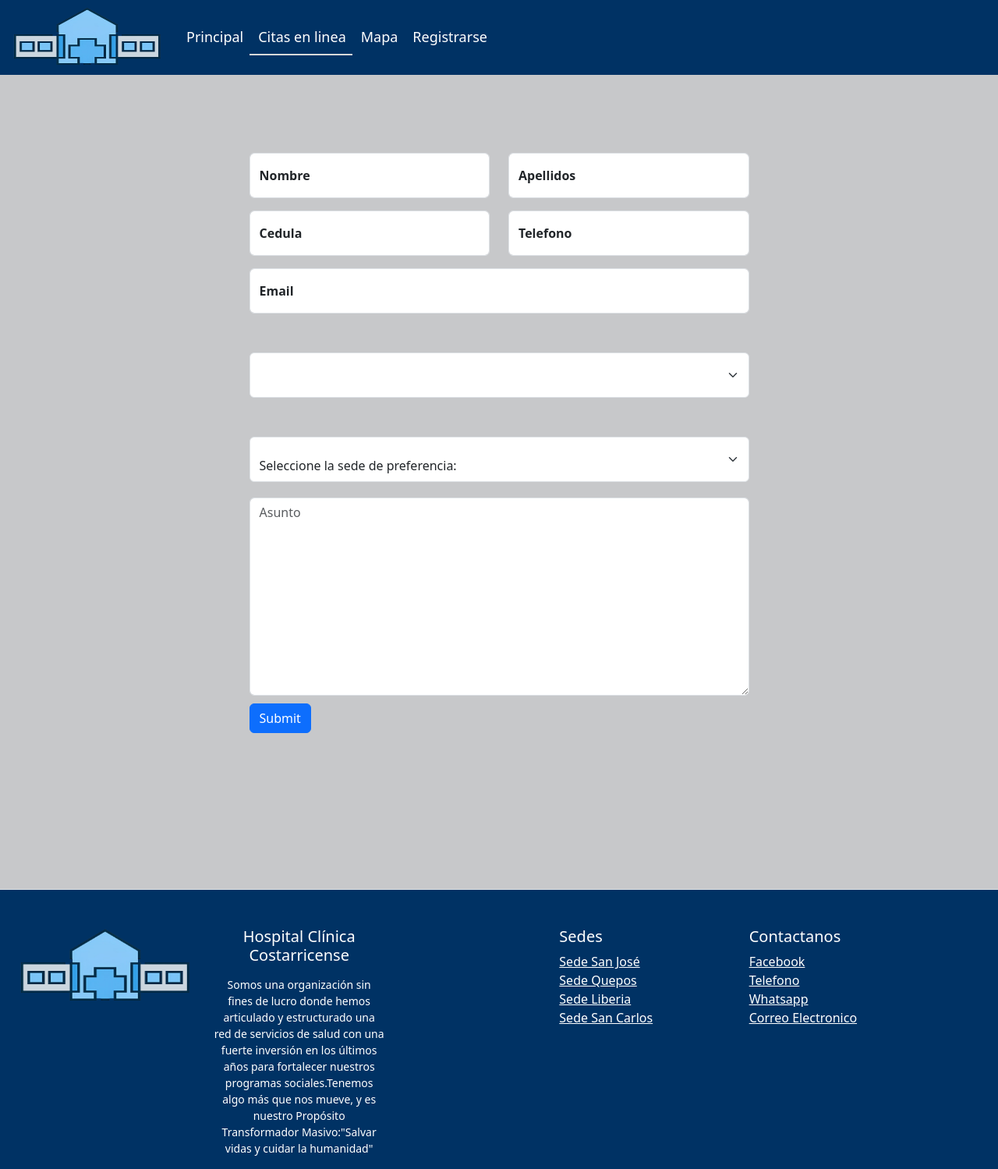
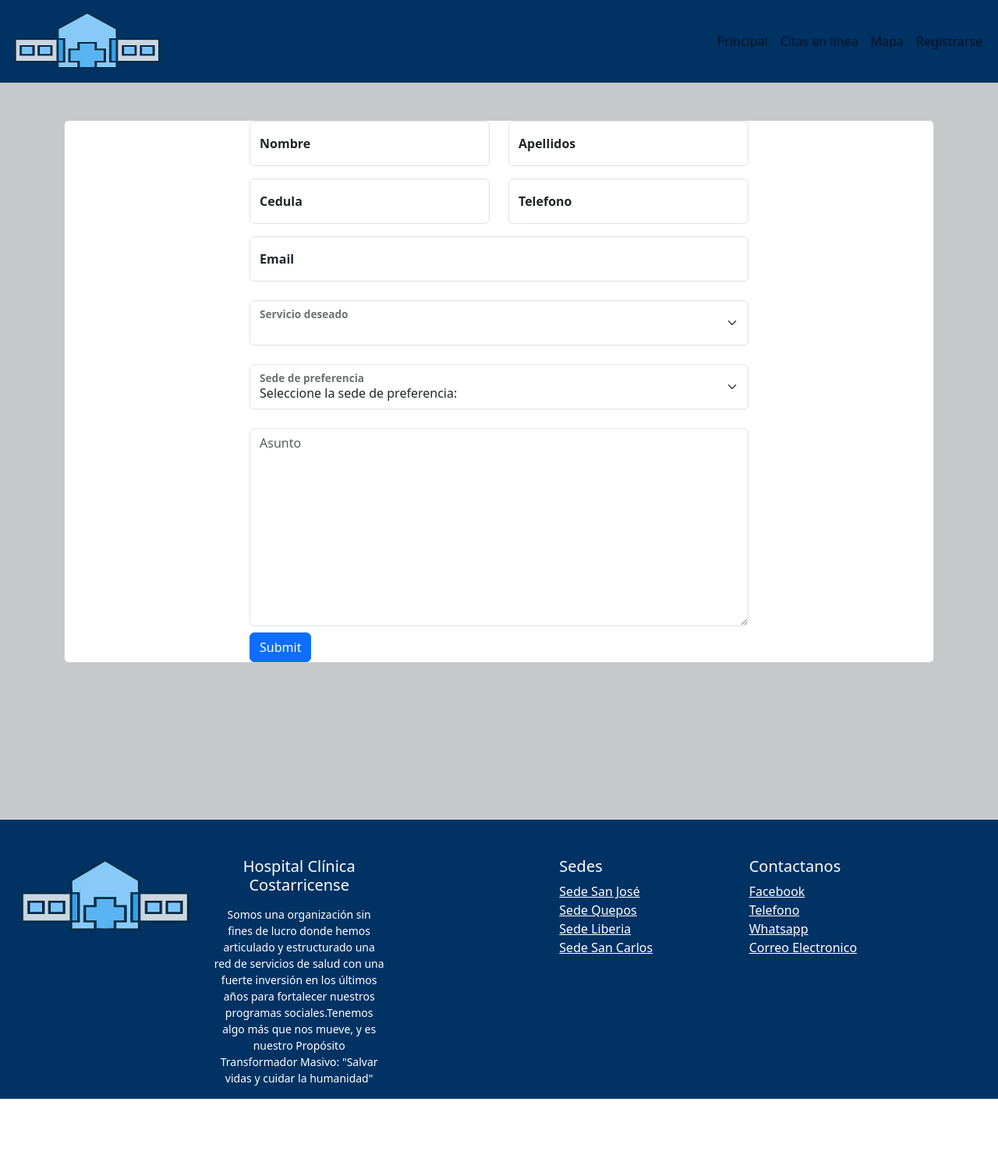
Before and after one commit to theMax204/ProyectoWebhospital, a PHP site: the page made by Citas en linea.php in a window 1280 px wide. Shown: the whole page at 78% size. After the commit the page ends 1409 px from the top, so only its background shows below. Run offline with PHP 8.4, Linux system fonts and the light colour scheme; data that the repository does not hold is empty; some libraries are stand-ins or nearby versions.

Commit message:
Se cambiaron ciertos archivos

```diff
--- a/Citas en linea.php
+++ b/Citas en linea.php
@@ -1,135 +1,91 @@
 <!doctype html>
-<html class="no-js" lang="">
+<html lang="en">
 
 <head>
     <meta charset="utf-8">
-  <title></title>
+    <title>Título de tu página</title>
     <meta name="description" content="">
     <meta name="viewport" content="width=device-width, initial-scale=1">
-
-  <meta property="og:title" content="">
-  <meta property="og:type" content="">
-  <meta property="og:url" content="">
-  <meta property="og:image" content="">
-
-  <link rel="manifest" href="site.webmanifest">
-  <link rel="apple-touch-icon" href="icon.png">
-  <!-- Place favicon.ico in the root directory -->
 
     <link rel="stylesheet" href="https://cdnjs.cloudflare.com/ajax/libs/font-awesome/5.15.3/css/all.min.css">
     <link rel="stylesheet" href="css/normalize.css">
     <link rel="stylesheet" href="css/main.css">
-  <link href="https://cdn.jsdelivr.net/npm/bootstrap@5.3.0-alpha3/dist/css/bootstrap.min.css" rel="stylesheet"
-    integrity="sha384-KK94CHFLLe+nY2dmCWGMq91rCGa5gtU4mk92HdvYe+M/SXH301p5ILy+dN9+nJOZ" crossorigin="anonymous">
-
-
+    <link href="https://cdn.jsdelivr.net/npm/bootstrap@5.3.0/dist/css/bootstrap.min.css" rel="stylesheet">
     <link rel="stylesheet" href="css/generalh.css">
     <link rel="stylesheet" href="css/Citas en linea.css">
 </head>
 
+<body class="bodyprincipal">
+    <!-- Header -->
+    <?php include "headerdos.php"; ?>
 
-<!-- cabecera  -->
-<?php
-$currentPage = basename($_SERVER['PHP_SELF']);
-include "headerdos.php";
-?>
-<!-- cabecera -->
-
-
-<!-- contenido-->
-<body class="bodyprincipal">
-<div class="cardcitas" >
-  <div class="container" style="margin-top: 100px;">
+    <!-- Content -->
+    <div class="container mt-5">
+        <div class="card cardcitas">
             <section class="row justify-content-center">
-
-
                 <div class="col-md-6 col-lg-7">
-        <form class="textomodificado" action="">
-          <div class="row">
+                    <form class="textomodificado">
+                        <div class="row mb-3">
                             <div class="col">
-              <div class="form-floating mb-3">
+                                <div class="form-floating">
                                     <input type="text" class="form-control" id="nombre" placeholder="Nombre">
                                     <label for="nombre">Nombre</label>
                                 </div>
                             </div>
                             <div class="col">
-              <div class="form-floating mb-3">
+                                <div class="form-floating">
                                     <input type="text" class="form-control" id="apellido" placeholder="Apellidos">
                                     <label for="apellido">Apellidos</label>
                                 </div>
                             </div>
                         </div>
 
-          <div class="row">
+                        <div class="row mb-3">
                             <div class="col">
-              <div class="form-floating mb-3">
-                <input type="text" class="form-control" id="nombre" placeholder="Nombre">
+                                <div class="form-floating">
+                                    <input type="text" class="form-control" id="celuda" placeholder="Cedula">
                                     <label for="celuda">Cedula</label>
                                 </div>
                             </div>
                             <div class="col">
-              <div class="form-floating mb-3">
-                <input type="text" class="form-control" id="nombre" placeholder="Nombre">
+                                <div class="form-floating">
+                                    <input type="text" class="form-control" id="telefono" placeholder="Telefono">
                                     <label for="telefono">Telefono</label>
                                 </div>
                             </div>
                         </div>
 
-          <div class="form-floating">
+                        <div class="form-floating mb-3">
                             <input type="email" class="form-control" id="email" placeholder="Email">
                             <label for="email">Email</label>
                         </div>
 
-          <div class="col" style="margin-top: 50px;">
+                        <div class="col mt-4">
                             <div class="form-floating">
-          <select class="form-select" aria-label="Default select example">
+                                <select class="form-select" aria-label="Servicio deseado">
                                     <option value="" disabled selected>Servicio deseado:</option>
-            <option value="1">Cardiologia</option>
-            <option value="2">Dermatologia</option>
-            <option value="3">Departamento De Emergencias</option>
-            <option value="4">Endocrinologia</option>
-            <option value="5">Farmacia</option>
-            <option value="6">Fisiatria</option>
-            <option value="7">Gastroenterologia</option>
-            <option value="8">Geriatria</option>
-            <option value="9">Ginecologia</option>
-            <option value="10">Medicina General</option>
-            <option value="11">Medicina Interna</option>
-            <option value="12">Nutrición</option>
-            <option value="13">Odontologia</option>
-            <option value="14">Oftalmologia</option>
-            <option value="15">Oncologia</option>
-            <option value="16">Optometria</option>
-            <option value="17">Ortopedia y Traumatologia</option>
-            <option value="18">Otorrinolaringologia</option>
-            <option value="19">Otros</option>
-            <option value="20">Pediatria</option>
-            <option value="21">Psiquiatra y Psicologia</option>
-            <option value="22">Radiologia</option>
-            <option value="23">Reumatologia</option>
-            <option value="24">Terapia Fisica</option>
-            <option value="25">Urologia</option>
-            <option value="26">Vascular Periferico</option>
+                                    <!-- Opciones del select -->
                                 </select>
+                                <label for="servicio">Servicio deseado</label>
                             </div>
                         </div>
 
-          <div class="col" style="margin-top: 50px;">
+                        <div class="col mt-4">
                             <div class="form-floating">
-          <select class="form-select" aria-label="Default select example">
+                                <select class="form-select" aria-label="Sede de preferencia">
                                     <option value="" disabled selected>Seleccione la sede de preferencia:</option>
-            <option value="1">Sede 1</option>
-            <option value="2">Sede 2</option>
-            <option value="3">Sede 3</option>
+                                    <!-- Opciones del select -->
                                 </select>
+                                <label for="sede">Sede de preferencia</label>
                             </div>
                         </div>
 
-          <div class="form-group" style="margin-top: 20px;">
-            <textarea placeholder="Asunto" class="form-control" name="mensaje" id="mensaje" cols="30" rows="10"></textarea>
+                        <div class="form-group mt-4">
+                            <textarea placeholder="Asunto" class="form-control" name="mensaje" id="mensaje" cols="30"
+                                rows="10"></textarea>
                         </div>
 
-          <div class="form-group" style="margin-top: 10px;">
+                        <div class="form-group mt-2">
                             <button type="submit" class="btn btn-primary">Submit</button>
                         </div>
                     </form>
@@ -138,32 +94,16 @@
         </div>
     </div>
 
+    <!-- Footer -->
+    <?php include "footer.php"; ?>
 
-<div>
-
-</div>
-
-
-</body>
-<!--  pie  -->
-<?php include "footer.php" ?>
-<!-- pie-->
-
-
-
-
-
+    <!-- Scripts -->
     <script src="js/vendor/modernizr-3.11.2.min.js"></script>
     <script src="js/plugins.js"></script>
     <script src="js/main.js"></script>
     <script src="https://kit.fontawesome.com/97cef9f55a.js" crossorigin="anonymous"></script>
-<!-- archivos js adicionales -->
-<script src="https://cdn.jsdelivr.net/npm/bootstrap@5.3.0-alpha3/dist/js/bootstrap.bundle.min.js"
-  integrity="sha384-ENjdO4Dr2bkBIFxQpeoTz1HIcje39Wm4jDKdf19U8gI4ddQ3GYNS7NTKfAdVQSZe" crossorigin="anonymous"
-  integrity="integrity=" sha384-ENjdO4Dr2bkBIFxQpeoTz1HIcje39Wm4jDKdf19U8gI4ddQ3GYNS7NTKfAdVQSZe
-  crossorigin="anonymous"></script>
+    <script src="https://cdn.jsdelivr.net/npm/bootstrap@5.3.0/dist/js/bootstrap.bundle.min.js"></script>
+    <script src="js/principal.js"></script>
+</body>
 
-
-
-<script src="js/principal.js"></script>
 </html>
--- a/footer.php
+++ b/footer.php
@@ -1,12 +1,13 @@
-<footer class="row pt-4  pt-md-5 border-top">
+<footer class="row pt-4 pt-md-5 border-top">
     <div class="col-12 col-md">
         <img class="logoprinfo" src="img/logo.png" alt="">
     </div>
     <div class="hospitalfo col-6 col-md">
         <h5>Hospital Clínica Costarricense</h5>
-      <ul class="menufo list-unstyled text-small">
-        <p class="footcoletra">Somos una organización sin fines de lucro donde hemos articulado y estructurado una red de servicios de salud con una fuerte inversión en los últimos años para fortalecer nuestros programas sociales.Tenemos algo más que nos mueve, y es nuestro Propósito Transformador Masivo:"Salvar vidas y cuidar la humanidad"</p>
-      </ul>
+        <p class="footcoletra">Somos una organización sin fines de lucro donde hemos articulado y estructurado una red
+            de servicios de salud con una fuerte inversión en los últimos años para fortalecer nuestros programas
+            sociales.Tenemos algo más que nos mueve, y es nuestro Propósito Transformador Masivo: "Salvar vidas y cuidar
+            la humanidad"</p>
     </div>
     <div class="hospitalsede col-6 col-md">
         <h5>Sedes</h5>
@@ -26,5 +27,4 @@
             <li><a class="sedecontacfo" href="#">Correo Electronico</a></li>
         </ul>
     </div>
-
 </footer>
--- a/headerdos.php
+++ b/headerdos.php
@@ -1,14 +1,14 @@
 <header>
   <nav class="navbar navbar-expand-lg bg-colorarriba">
     <div class="container-fluid">
-        <img class="logoprinc" src="img/logo.png" alt="icon"> <a class="navbar-brand" href="#">
+      <a class="navbar-brand" href="#">
+        <img class="logoprinc" src="img/logo.png" alt="icon">
       </a>
-        <button class="navbar-toggler" type="button" data-bs-toggle="collapse" data-bs-target="#navbarNav"
-          aria-controls="navbarNav" aria-expanded="false" aria-label="Toggle navigation">
+      <button class="navbar-toggler" type="button" data-bs-toggle="collapse" data-bs-target="#navbarNav" aria-controls="navbarNav" aria-expanded="false" aria-label="Toggle navigation">
         <span class="navbar-toggler-icon"></span>
       </button>
       <div class="collapse navbar-collapse" id="navbarNav">
-                <ul class="menu navbar-nav">
+        <ul class="navbar-nav ms-auto">
           <li class="nav-item">
             <a class="nav-link" aria-current="page" href="index.php">Principal</a>
           </li>
@@ -16,7 +16,7 @@
             <a class="nav-link" aria-current="page" href="Citas en linea.php">Citas en linea</a>
           </li>
           <li class="nav-item <?php if ($currentPage === 'Mapa.php') echo 'active'; ?>">
-                        <a class="nav-link" aria-current="page"  href="Mapa.php">Mapa</a>
+            <a class="nav-link" aria-current="page" href="Mapa.php">Mapa</a>
           </li>
           <li class="nav-item <?php if ($currentPage === 'registros.php') echo 'active'; ?>">
             <a class="nav-link" href="registros.php">Registrarse</a>
@@ -25,7 +25,4 @@
       </div>
     </div>
   </nav>
-    <div>
-
-
 </header>
```
Also changed, not shown: Mapa.php (+19 -109 lines), header.php (+8 -16 lines). Lines whose indentation alone changed are shown as unchanged.
